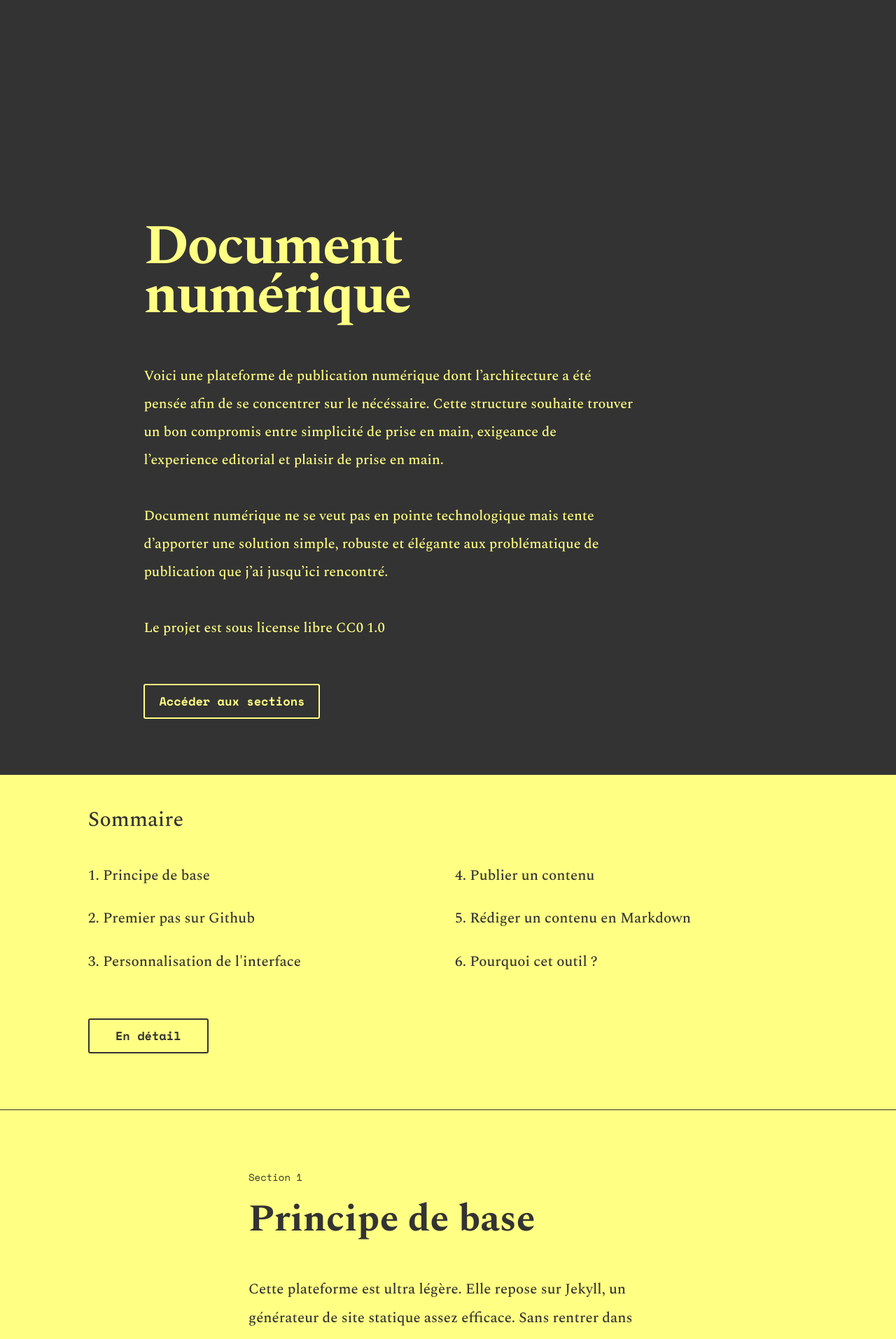
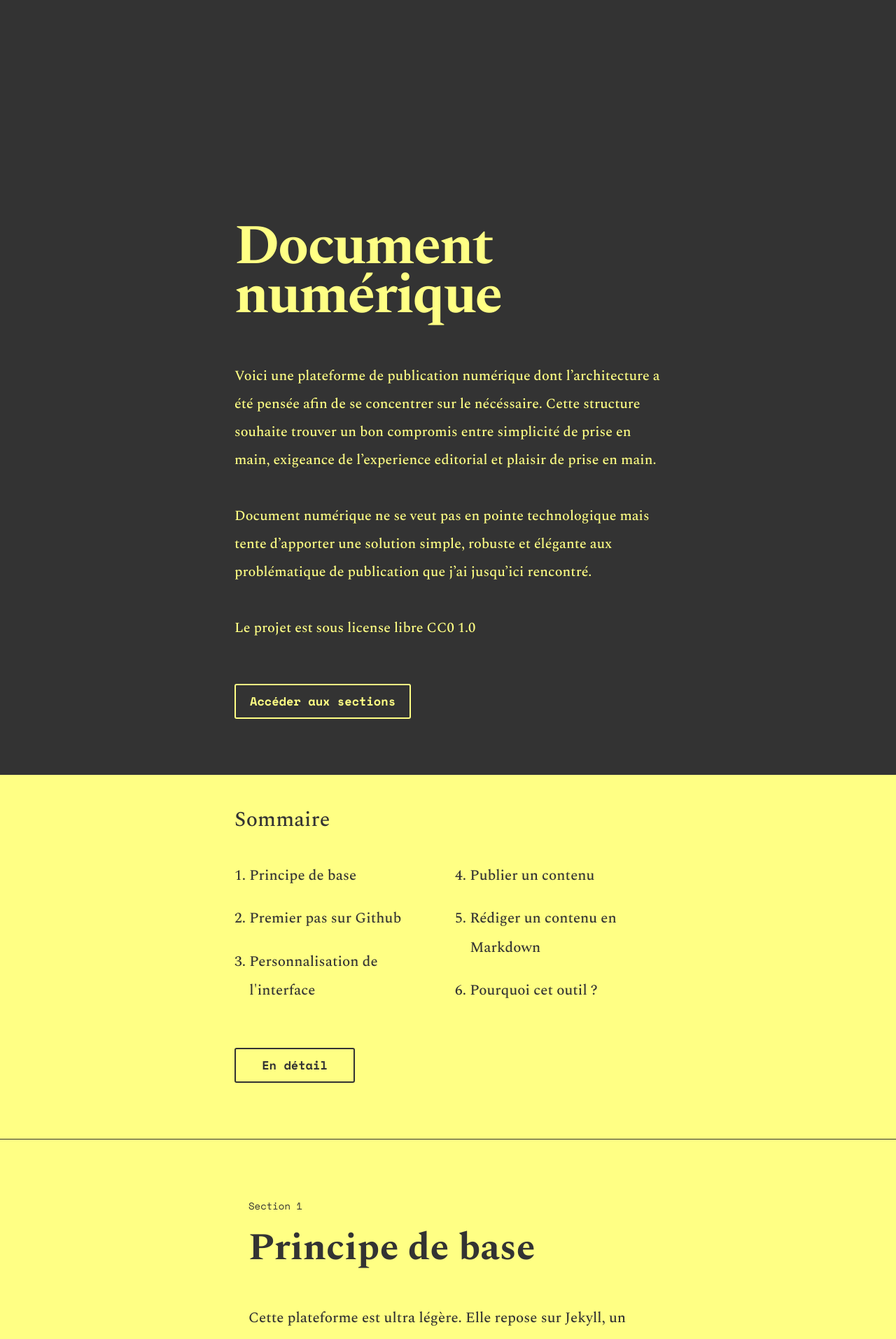
Before and after one commit to BenjmnG/Doc_Num, a Jekyll site: the page built from index.html, in a window 1280 px wide. Shown: the top 1913 px of the page at 70% size. Built offline with Jekyll 4.4.1, drawn with Linux system fonts in a browser that asks for light colours.

Commit message:
Align Intro & Index container

```diff
--- a/assets/_sass/styles.scss
+++ b/assets/_sass/styles.scss
@@ -355,6 +355,19 @@ $fitter: new-breakpoint(min-width 981px max-width 1280px 12);
         color: var(--dark);
     }
 
+    .inner_container {
+    max-width: calc(50vw - 30px);
+    float: inherit;
+    margin-right: auto;
+    margin-left: auto;
+    }
+
+    @include media($mobile) {
+        max-width: inherit;
+        margin-right: inherit;
+        margin-left: inherit;
+      }
+
     a {
       text-decoration: underline;
     }
@@ -632,6 +645,19 @@ $fitter: new-breakpoint(min-width 981px max-width 1280px 12);
       color: var(--light);
       background: var(--dark);
     }
+
+    .inner_container {
+    max-width: calc(50vw - 30px);
+    float: inherit;
+    margin-right: auto;
+    margin-left: auto;
+    }
+
+    @include media($mobile) {
+        max-width: inherit;
+        margin-right: inherit;
+        margin-left: inherit;
+      }
 
     h2 {
       margin-bottom: 38px;
```
